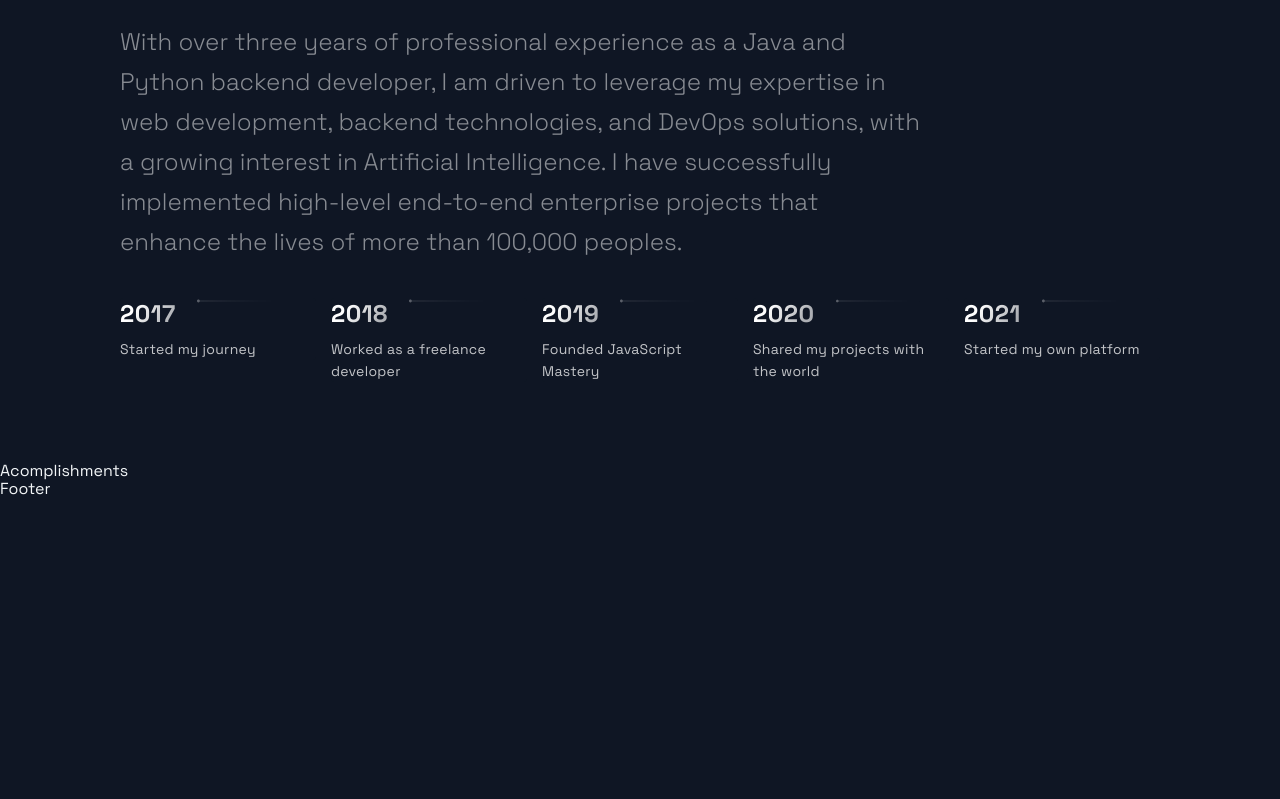
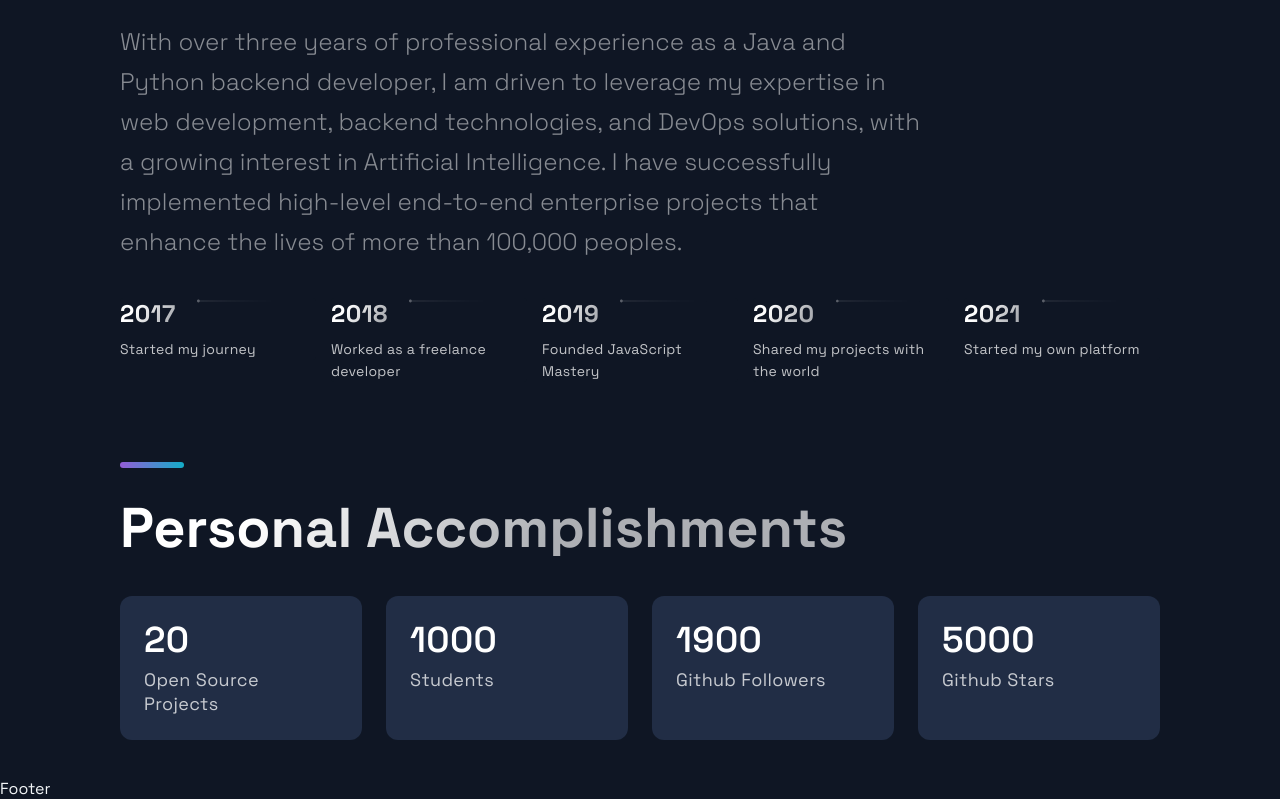
Before and after one commit to bkjml/Portfolio_website, a Next.js app: page / in a window 1280 px wide. Shown: the part 2633-3432 px from the top of the page. Before the commit the page ends 3132 px from the top, so only its background shows below. Built offline with nearby package versions, Linux system fonts and the light colour scheme.

Commit message:
accomplishments

```diff
--- a/src/components/Acomplishments/Acomplishments.js
+++ b/src/components/Acomplishments/Acomplishments.js
@@ -11,9 +11,17 @@
 ];
 
 const Acomplishments = () => (
-  <div>
-    Acomplishments
-  </div>
+  <Section>
+    <SectionTitle>Personal Accomplishments</SectionTitle>
+    <Boxes>
+      {data.map((card, index) => (
+        <Box key={index}>
+          <BoxNum>{card.number}</BoxNum>
+          <BoxText>{card.text}</BoxText>
+        </Box>
+      ))}
+    </Boxes>
+  </Section>
 );
 
 export default Acomplishments;
--- a/src/components/TimeLine/TimeLine.js
+++ b/src/components/TimeLine/TimeLine.js
@@ -112,6 +112,7 @@
           </CarouselButton>
         ))}
       </CarouselButtons>
+      <SectionDivider />
     </Section>
   );
 };
```
